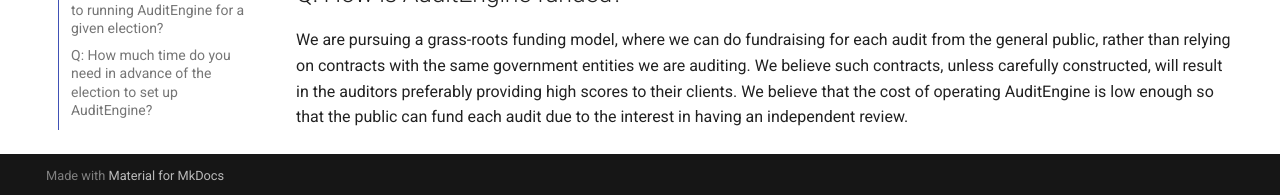
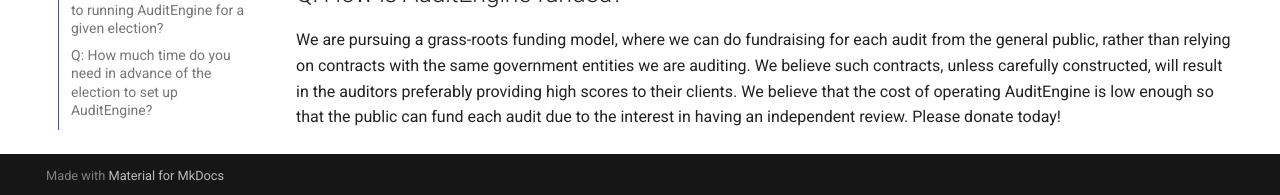
Before and after one commit to raylutz/audit-engine-docsite, an MkDocs documentation site: the page built from docs/user-guide/auditengine_faqs.md, in a window 1280 px wide and 900 px high, scrolled down 4485 px. Shown: the part 702-897 px from the top of the window. Built offline with MkDocs 1.6.1 and Material for MkDocs 9.7.7, drawn with Linux system fonts in a browser that asks for light colours.

Commit message:
Add donate request.

```diff
--- a/docs/user-guide/auditengine_faqs.md
+++ b/docs/user-guide/auditengine_faqs.md
@@ -78,4 +78,4 @@ There is another aspect of open source which is perceived as a benefit in most s
 We believe it is more beneficial that this software is not shared and instead, any another entity should develop their own auditing software which will have different characteristics. Using both auditing systems on the same elections provides the opportunity to compare the results of the two (or more) independently designed systems. This is a beneficial competitive process while sharing the underlying code does not provide this cross checking.
 
 ## Q: How is AuditEngine funded?
-We are pursuing a grass-roots funding model, where we can do fundraising for each audit from the general public, rather than relying on contracts with the same government entities we are auditing. We believe such contracts, unless carefully constructed, will result in the auditors preferably providing high scores to their clients. We believe that the cost of operating AuditEngine is low enough so that the public can fund each audit due to the interest in having an independent review.
+We are pursuing a grass-roots funding model, where we can do fundraising for each audit from the general public, rather than relying on contracts with the same government entities we are auditing. We believe such contracts, unless carefully constructed, will result in the auditors preferably providing high scores to their clients. We believe that the cost of operating AuditEngine is low enough so that the public can fund each audit due to the interest in having an independent review. Please donate today!
```
